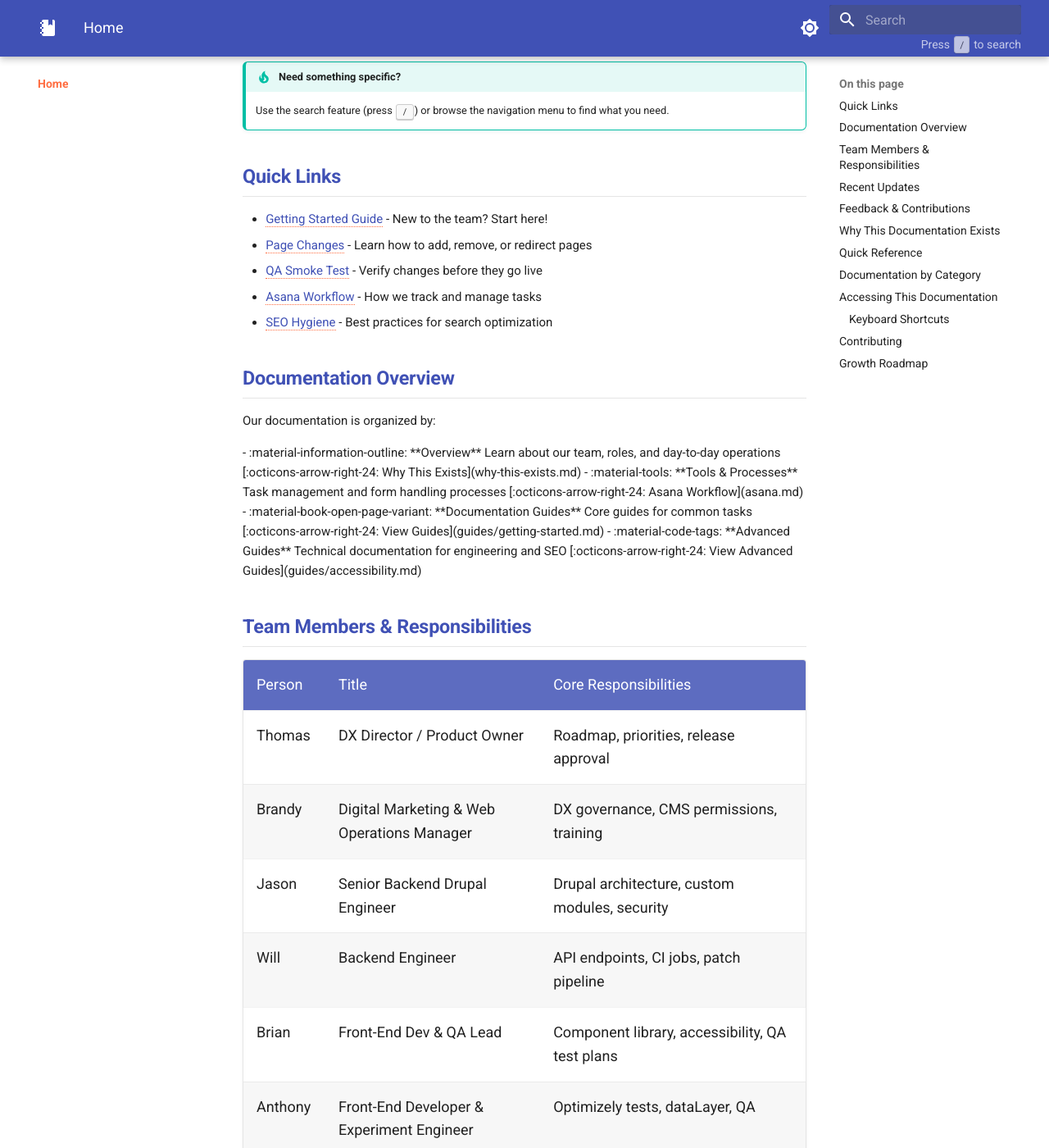
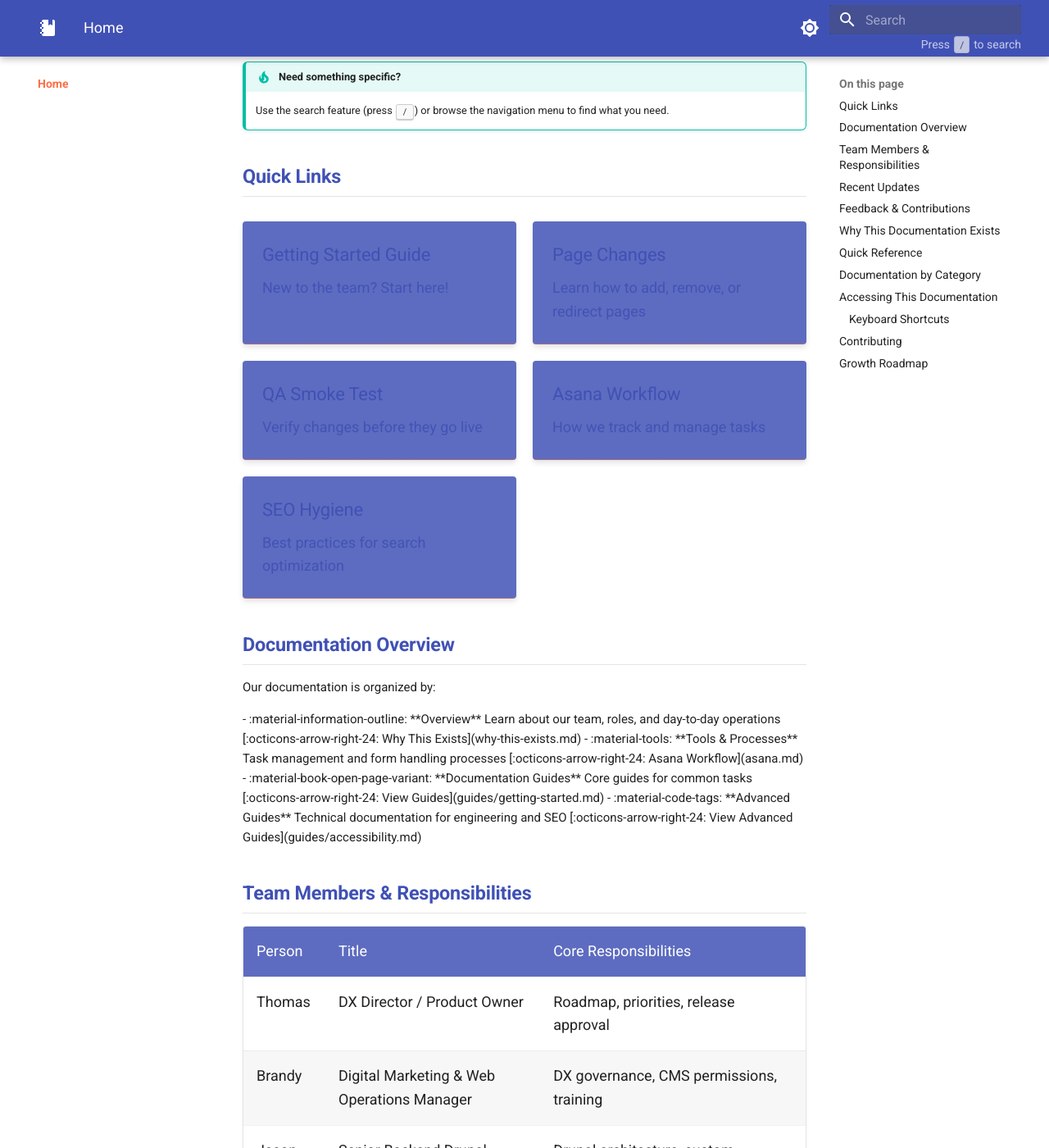
Before and after one commit to omac049/uagc-dx-documentation, an MkDocs documentation site: the page built from docs/index.md, in a window 1280 px wide and 1400 px high, scrolled down 294 px. Shown: the whole window at 82% size. Built offline with MkDocs 1.6.1 and Material for MkDocs 9.7.7, drawn with Linux system fonts in a browser that asks for light colours; the version menu is left out; some of the changed lines change nothing that is shown.

Commit message:
Enhance Quick Links section with responsive card layout

```diff
--- a/docs/index.md
+++ b/docs/index.md
@@ -11,11 +11,82 @@ Welcome to the central documentation hub for the UAGC Digital Experience team. T
 
 ## Quick Links
 
-- [Getting Started Guide](guides/getting-started.md) - New to the team? Start here!
-- [Page Changes](guides/page-changes.md) - Learn how to add, remove, or redirect pages
-- [QA Smoke Test](guides/qa-smoke-test.md) - Verify changes before they go live
-- [Asana Workflow](asana.md) - How we track and manage tasks
-- [SEO Hygiene](guides/seo-hygiene.md) - Best practices for search optimization
+<div class="grid quick-links">
+  <a href="guides/getting-started.md" class="quick-link-card">
+    <div class="quick-link-content">
+      <h3>Getting Started Guide</h3>
+      <p>New to the team? Start here!</p>
+    </div>
+  </a>
+
+  <a href="guides/page-changes.md" class="quick-link-card">
+    <div class="quick-link-content">
+      <h3>Page Changes</h3>
+      <p>Learn how to add, remove, or redirect pages</p>
+    </div>
+  </a>
+
+  <a href="guides/qa-smoke-test.md" class="quick-link-card">
+    <div class="quick-link-content">
+      <h3>QA Smoke Test</h3>
+      <p>Verify changes before they go live</p>
+    </div>
+  </a>
+
+  <a href="asana.md" class="quick-link-card">
+    <div class="quick-link-content">
+      <h3>Asana Workflow</h3>
+      <p>How we track and manage tasks</p>
+    </div>
+  </a>
+
+  <a href="guides/seo-hygiene.md" class="quick-link-card">
+    <div class="quick-link-content">
+      <h3>SEO Hygiene</h3>
+      <p>Best practices for search optimization</p>
+    </div>
+  </a>
+</div>
+
+<style>
+.grid.quick-links {
+  display: grid;
+  grid-template-columns: repeat(auto-fill, minmax(240px, 1fr));
+  gap: 1rem;
+  margin: 1.5rem 0;
+}
+
+.quick-link-card {
+  background-color: var(--md-primary-fg-color--light);
+  color: var(--md-primary-bg-color);
+  border-radius: 4px;
+  box-shadow: 0 4px 6px rgba(0, 0, 0, 0.1);
+  transition: transform 0.2s, box-shadow 0.2s;
+  text-decoration: none;
+  overflow: hidden;
+}
+
+.quick-link-card:hover {
+  transform: translateY(-2px);
+  box-shadow: 0 6px 8px rgba(0, 0, 0, 0.15);
+}
+
+.quick-link-content {
+  padding: 1.2rem;
+}
+
+.quick-link-content h3 {
+  margin-top: 0;
+  margin-bottom: 0.5rem;
+  font-size: 1.1rem;
+}
+
+.quick-link-content p {
+  margin: 0;
+  opacity: 0.9;
+  font-size: 0.9rem;
+}
+</style>
 
 ## Documentation Overview
 
```
